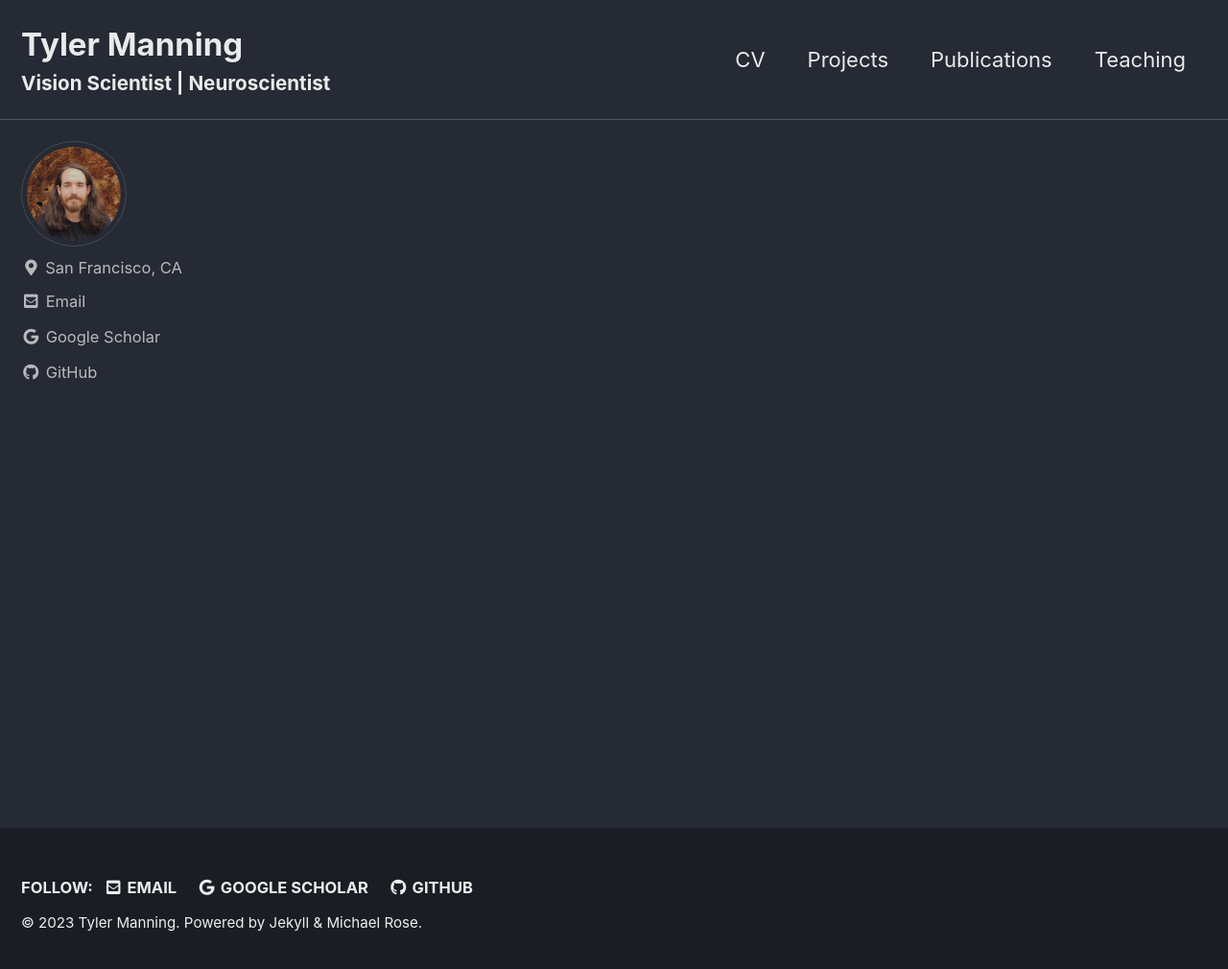
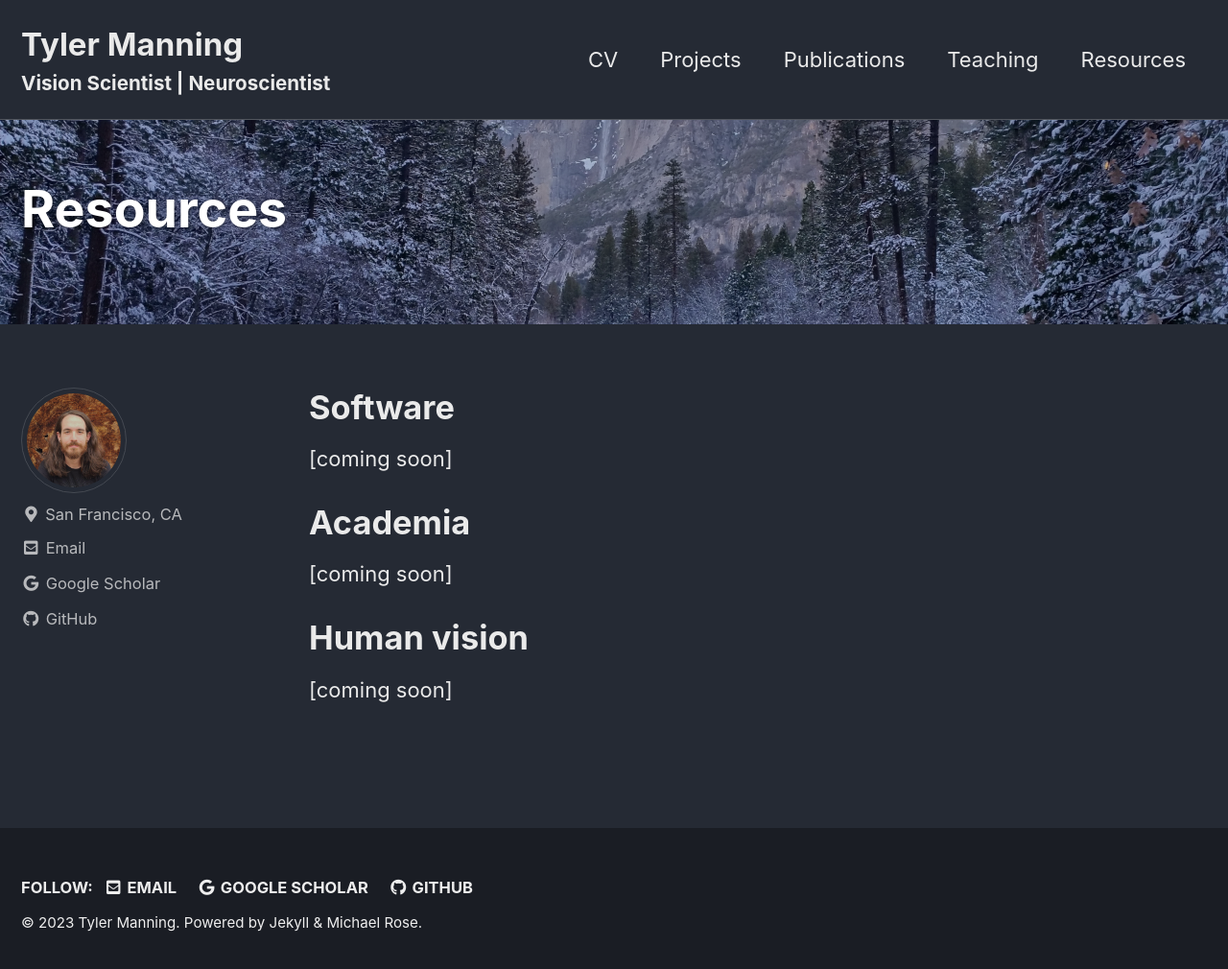
Before and after one commit to tsmanning/tsmanning.github.io, a Jekyll site: the page built from _pages/resources.md, in a window 1280 px wide and 1018 px high. Shown: the top 1010 px of the window at 96% size. Built offline with Jekyll 4.4.1, drawn with Linux system fonts in a browser that asks for light colours; cached includes are drawn as plain includes; our own code applies the rules of GitHub Pages for plain Markdown files.

Commit message:
new page

```diff
--- a/_data/navigation.yml
+++ b/_data/navigation.yml
@@ -9,3 +9,5 @@ main:
     url: /publications
   - title: "Teaching"
     url: /teaching
+  - title: "Resources"
+    url: /resources
--- a/_pages/resources.md
+++ b/_pages/resources.md
@@ -0,0 +1,18 @@
+---
+layout: single
+title: Resources
+permalink: /resources/
+header:
+  overlay_color: "#000"
+  overlay_filter: "0.15"
+  overlay_image: /assets/images/yosemiteValley2015.jpg
+---
+
+# Software
+[coming soon]
+
+# Academia
+[coming soon]
+
+# Human vision
+[coming soon]
```
